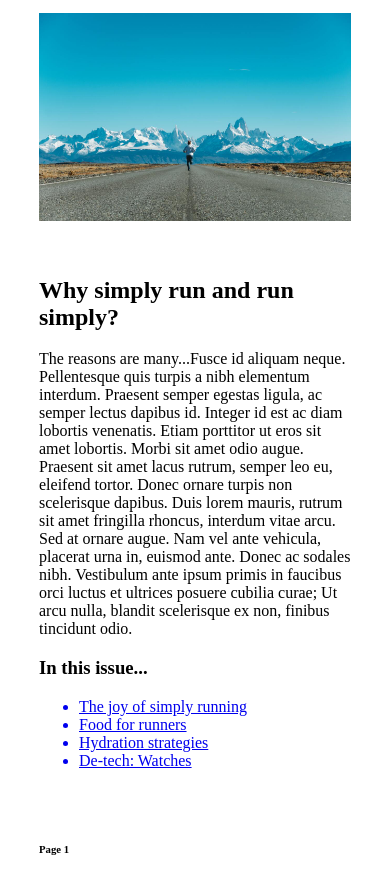
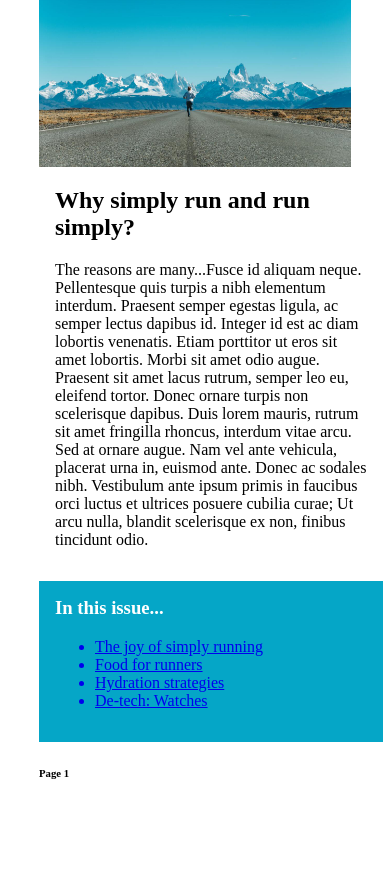
Before and after one commit to pchhina/running-newsletter, a plain HTML site: page index.html in a window 390 px wide. Shown: the part 156-1052 px from the top of the page. After the commit the page ends 976 px from the top, so only its background shows below. Drawn offline with Linux system fonts and the light colour scheme.

Commit message:
added flexbox and media query to adapt flexbox for smaller screen

```diff
--- a/index.html
+++ b/index.html
@@ -5,19 +5,20 @@
         <title>simply run</title>
         <link rel="stylesheet" href="styles/style.css"/>
     </head>
-    <header class="container">
+    <body class="container">
+    <header>
         <h1>Earth & Sole</h1>
         <h3>news for folks who love runnning</h3>
     </header>
-    <div class="carousel container">
+    <div class="carousel">
         <img src="images/main-from-unsplash.jpg" alt="person running on road towards mountains">
     </div>
-    <div class="container">
-        <main>
+    <div class="columns">
+        <main class="col col-2">
             <h2>Why simply run and run simply?</h2>
             <p>The reasons are many...Fusce id aliquam neque. Pellentesque quis turpis a nibh elementum interdum. Praesent semper egestas ligula, ac semper lectus dapibus id. Integer id est ac diam lobortis venenatis. Etiam porttitor ut eros sit amet lobortis. Morbi sit amet odio augue. Praesent sit amet lacus rutrum, semper leo eu, eleifend tortor. Donec ornare turpis non scelerisque dapibus. Duis lorem mauris, rutrum sit amet fringilla rhoncus, interdum vitae arcu. Sed at ornare augue. Nam vel ante vehicula, placerat urna in, euismod ante. Donec ac sodales nibh. Vestibulum ante ipsum primis in faucibus orci luctus et ultrices posuere cubilia curae; Ut arcu nulla, blandit scelerisque ex non, finibus tincidunt odio. </p>
         </main>
-        <aside>
+        <aside class="col col-bg col-1">
             <h3>In this issue...</h3>
             <ul>
                 <a href="page2.html"><li>The joy of simply running</li></a>
@@ -27,9 +28,8 @@
             </ul>
         </aside>
     </div>
-    <footer class="container">
+    <footer>
         <h6>Page 1</h4>
     </footer>
-    <body>
     </body>
 </html>
--- a/styles/style.css
+++ b/styles/style.css
@@ -1,3 +1,5 @@
+/* Layout */
+
 body {
     margin: 0; /* remove default margins */
 }
@@ -5,10 +7,54 @@ body {
 .container {
     margin: 0 auto; /* center all containers */
     width: 80%; /* responsive width of containers: % is wrt parent's width*/
-    max-width: 720px; /* do not go above certain pixels wide */
+    max-width: 800px; /* do not go above certain pixels wide */
     padding: 1em; /* relative to font-size of container */
 }
 
 img {
     width: 100%; /* to contain the image within its parent instead of original size */
 }
+
+.columns {
+    display: flex; /* flex container for main and aside */
+    justify-content: space-between; /* additional white space is evenly distributed 'between' the columns */
+    align-items: flex-start; /* each items height is independently controlled to fit the size of its content */
+}
+
+h1,
+h2,
+h3,
+h4,
+p {
+    margin-top: 0; /* to control the space around text elements just with padding of containers */
+}
+
+.col-2 {
+    width: 50%; /* main section width = 2/3 of total */
+}
+
+.col-1 {
+    width: 25%; /* asides width = 1/3 of total */
+}
+
+.col {
+    padding: 1em;
+}
+
+/* Colors */
+
+.col-bg {
+    background-color: #05a6c7;
+    color: #fff;
+}
+
+/* media query for smaller screen */
+@media (max-width: 600px) {
+    .columns {
+        flex-direction: column; /* switch flex direction's main axis */
+    }
+    .col-2,
+    .col-1 {
+        width: 100%; /* stretch columns all the way across smaller screen */
+    }
+}
```
Also changed, not shown: page2.html (+3 -3 lines).
